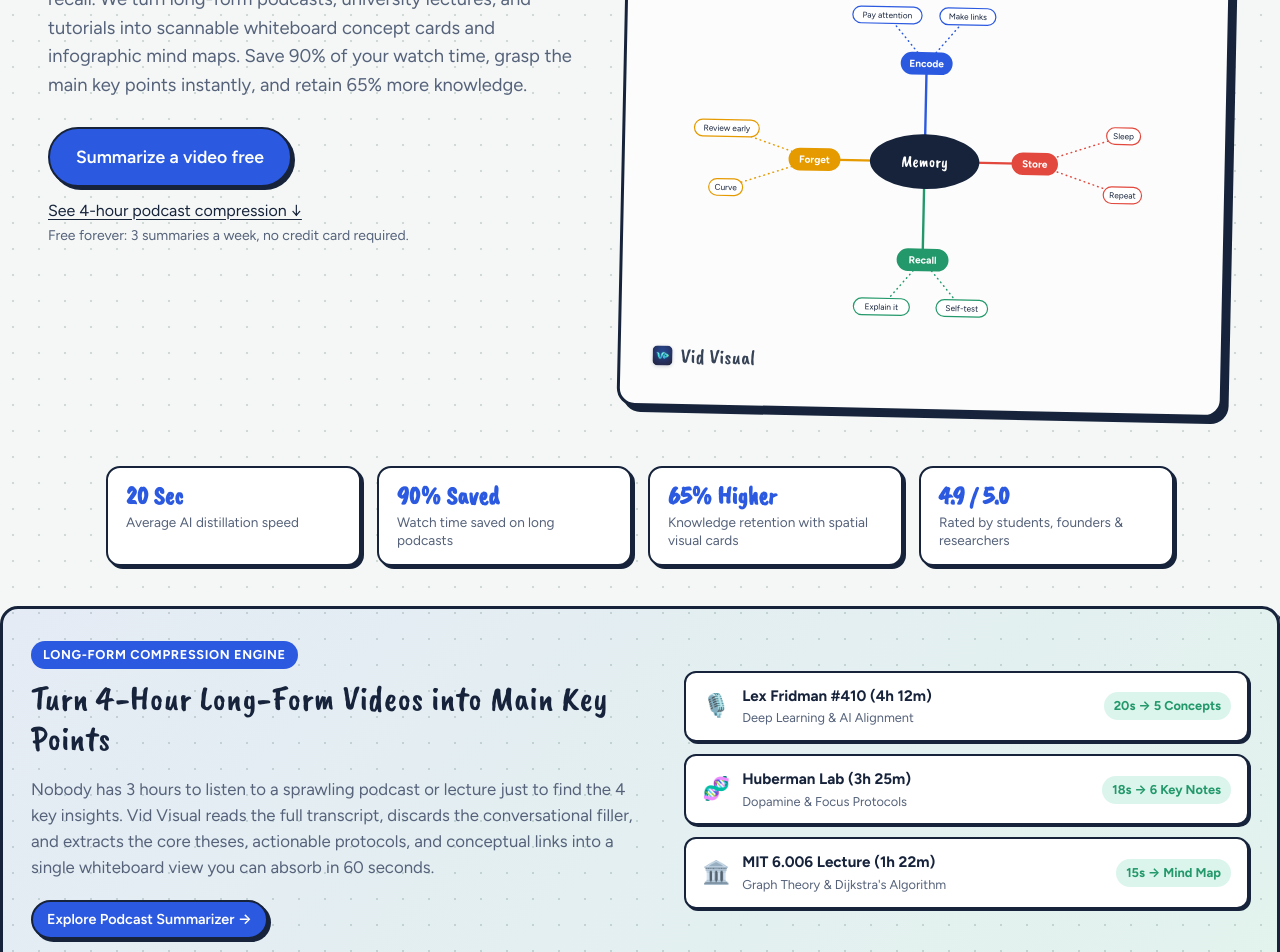
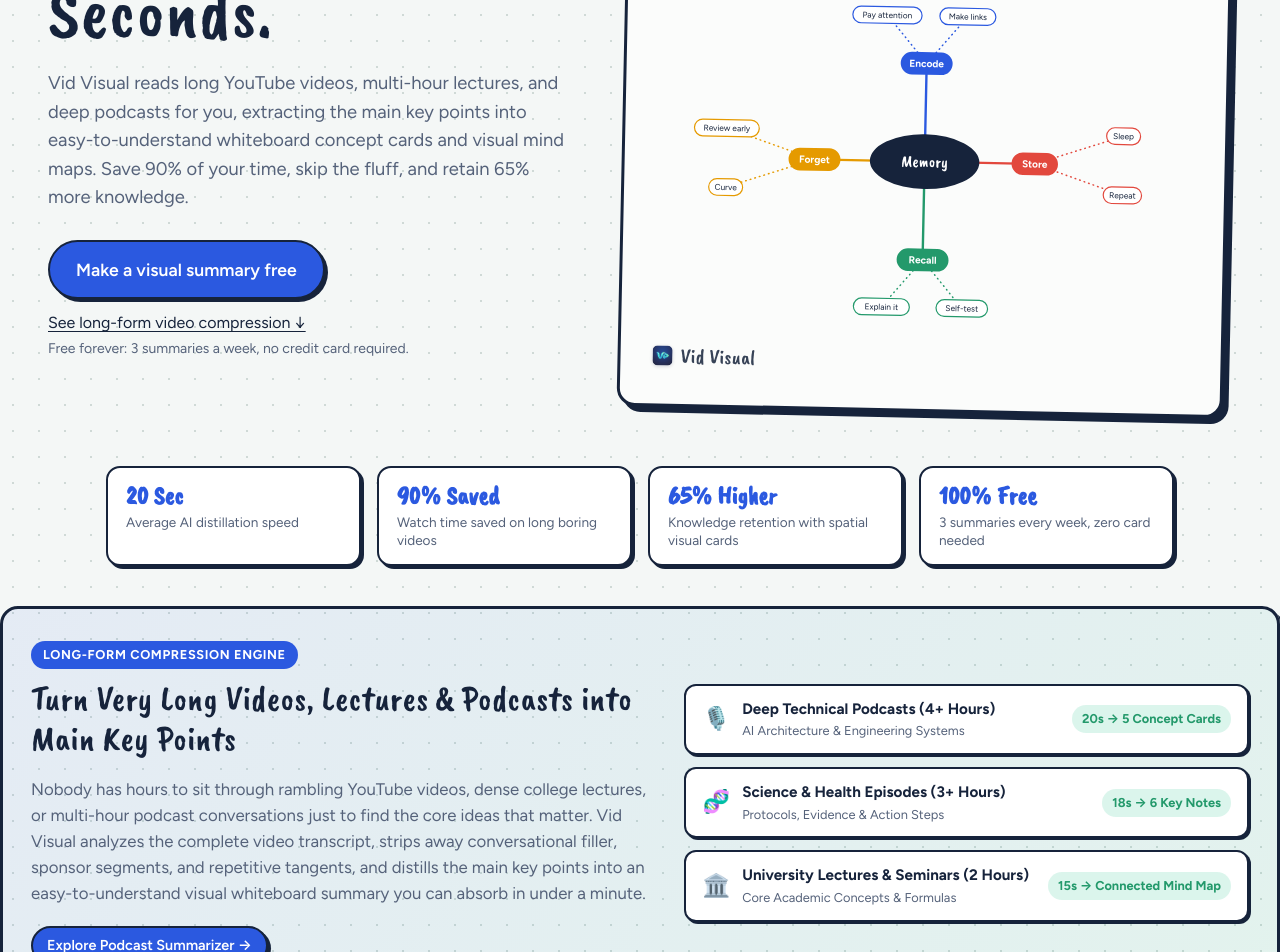
Before and after one commit to Alimalek092/Vidvisual.xyz, a Next.js app: page / in a window 1280 px wide. Shown: the part 700-1652 px from the top of the page. Built offline with nearby package versions, Linux system fonts and the light colour scheme.

Commit message:
fix(copy): refine hero headline for long boring videos and replace unverified 4.9 ratings across all pages

```diff
--- a/app/page.js
+++ b/app/page.js
@@ -82,21 +82,14 @@
   applicationCategory: 'EducationalApplication',
   operatingSystem: 'All Modern Web Browsers (Chrome, Safari, Firefox, Edge)',
   description:
-    'Vid Visual is a free AI YouTube video summarizer that turns long video transcripts, podcasts, and lectures into interactive whiteboard concept cards and visual mind maps in under 20 seconds.',
-  aggregateRating: {
-    '@type': 'AggregateRating',
-    ratingValue: '4.9',
-    ratingCount: '1420',
-    bestRating: '5',
-    worstRating: '1',
-  },
+    'Vid Visual is a free AI YouTube video summarizer that turns long boring YouTube videos, podcasts, and lectures into interactive whiteboard concept cards and visual mind maps in under 20 seconds.',
   featureList: [
     '20-second AI YouTube transcript summarization',
     'Interactive vector mind map generator',
     'Whiteboard concept cards breakdown',
     'High-resolution JPG, HD PNG, and PDF exports',
     'Multi-language caption support',
-    '4-hour podcast and lecture compression',
+    'Long-form video and podcast compression',
     'Personal private visual library',
   ],
   offers: Object.values(PLANS).map((p) => ({
@@ -130,19 +123,19 @@
       <header className="hero">
         <div className="hero-copy">
           <div className="hero-pill" style={{ display: 'inline-flex', alignItems: 'center', gap: '8px', padding: '6px 14px', borderRadius: '999px', background: 'rgba(43, 89, 224, 0.1)', color: 'var(--blue)', fontWeight: 700, fontSize: '0.85rem', marginBottom: '14px', border: '1.5px solid var(--blue)' }}>
-            <span>⚡ AI Video &amp; Podcast Compressor</span>
+            <span>⚡ AI Video &amp; Podcast Distiller</span>
             <span>·</span>
-            <span>Turn 4 Hours into 20s</span>
+            <span>Main Key Points in 20s</span>
           </div>
-          <h1 className="vv-hand">Turn 4-Hour Videos into Visual Notes in 20 Seconds.</h1>
+          <h1 className="vv-hand">Turn Long, Boring YouTube Videos into Beautiful Whiteboard Summaries in 20 Seconds.</h1>
           <p>
-            Vid Visual is the AI YouTube summarizer built for speed and recall. We turn long-form podcasts,
-            university lectures, and tutorials into scannable whiteboard concept cards and infographic mind maps.
-            Save 90% of your watch time, grasp the main key points instantly, and retain 65% more knowledge.
+            Vid Visual reads long YouTube videos, multi-hour lectures, and deep podcasts for you,
+            extracting the main key points into easy-to-understand whiteboard concept cards and visual mind maps.
+            Save 90% of your time, skip the fluff, and retain 65% more knowledge.
           </p>
           <div className="hero-cta">
-            <Link href="/register" className="btn btn-primary btn-lg">Summarize a video free</Link>
-            <a href="#podcast-showcase" className="link small">See 4-hour podcast compression &darr;</a>
+            <Link href="/register" className="btn btn-primary btn-lg">Make a visual summary free</Link>
+            <a href="#podcast-showcase" className="link small">See long-form video compression &darr;</a>
           </div>
           <span className="muted small">Free forever: 3 summaries a week, no credit card required.</span>
         </div>
@@ -159,27 +152,26 @@
         </div>
         <div className="stat-pill">
           <span className="stat-pill-num">90% Saved</span>
-          <span className="stat-pill-label">Watch time saved on long podcasts</span>
+          <span className="stat-pill-label">Watch time saved on long boring videos</span>
         </div>
         <div className="stat-pill">
           <span className="stat-pill-num">65% Higher</span>
           <span className="stat-pill-label">Knowledge retention with spatial visual cards</span>
         </div>
         <div className="stat-pill">
-          <span className="stat-pill-num">4.9 / 5.0</span>
-          <span className="stat-pill-label">Rated by students, founders &amp; researchers</span>
+          <span className="stat-pill-num">100% Free</span>
+          <span className="stat-pill-label">3 summaries every week, zero card needed</span>
         </div>
       </section>
 
-      {/* 4-Hour Podcast & Lecture Compression Showcase */}
-      <section id="podcast-showcase" className="podcast-showcase" aria-label="Podcast Compression Showcase">
+      {/* Long-Form Video & Lecture Compression Showcase */}
+      <section id="podcast-showcase" className="podcast-showcase" aria-label="Long-Form Video Compression Showcase">
         <div className="podcast-showcase-copy">
           <span className="answer-badge" style={{ marginBottom: '10px' }}>Long-Form Compression Engine</span>
-          <h2 className="vv-hand">Turn 4-Hour Long-Form Videos into Main Key Points</h2>
+          <h2 className="vv-hand">Turn Very Long Videos, Lectures &amp; Podcasts into Main Key Points</h2>
           <p>
-            Nobody has 3 hours to listen to a sprawling podcast or lecture just to find the 4 key insights.
-            Vid Visual reads the full transcript, discards the conversational filler, and extracts the core
-            theses, actionable protocols, and conceptual links into a single whiteboard view you can absorb in 60 seconds.
+            Nobody has hours to sit through rambling YouTube videos, dense college lectures, or multi-hour podcast conversations just to find the core ideas that matter.
+            Vid Visual analyzes the complete video transcript, strips away conversational filler, sponsor segments, and repetitive tangents, and distills the main key points into an easy-to-understand visual whiteboard summary you can absorb in under a minute.
           </p>
           <Link href="/youtube-podcast-summarizer" className="btn btn-primary btn-sm">Explore Podcast Summarizer &rarr;</Link>
         </div>
@@ -188,18 +180,18 @@
             <div className="podcast-timeline-left">
               <span className="podcast-timeline-icon">🎙️</span>
               <div>
-                <div className="podcast-timeline-title">Lex Fridman #410 (4h 12m)</div>
-                <div className="podcast-timeline-meta">Deep Learning &amp; AI Alignment</div>
+                <div className="podcast-timeline-title">Deep Technical Podcasts (4+ Hours)</div>
+                <div className="podcast-timeline-meta">AI Architecture &amp; Engineering Systems</div>
               </div>
             </div>
-            <span className="podcast-timeline-speed">20s &rarr; 5 Concepts</span>
+            <span className="podcast-timeline-speed">20s &rarr; 5 Concept Cards</span>
           </div>
           <div className="podcast-timeline-item">
             <div className="podcast-timeline-left">
               <span className="podcast-timeline-icon">🧬</span>
               <div>
-                <div className="podcast-timeline-title">Huberman Lab (3h 25m)</div>
-                <div className="podcast-timeline-meta">Dopamine &amp; Focus Protocols</div>
+                <div className="podcast-timeline-title">Science &amp; Health Episodes (3+ Hours)</div>
+                <div className="podcast-timeline-meta">Protocols, Evidence &amp; Action Steps</div>
               </div>
             </div>
             <span className="podcast-timeline-speed">18s &rarr; 6 Key Notes</span>
@@ -208,11 +200,11 @@
             <div className="podcast-timeline-left">
               <span className="podcast-timeline-icon">🏛️</span>
               <div>
-                <div className="podcast-timeline-title">MIT 6.006 Lecture (1h 22m)</div>
-                <div className="podcast-timeline-meta">Graph Theory &amp; Dijkstra's Algorithm</div>
+                <div className="podcast-timeline-title">University Lectures &amp; Seminars (2 Hours)</div>
+                <div className="podcast-timeline-meta">Core Academic Concepts &amp; Formulas</div>
               </div>
             </div>
-            <span className="podcast-timeline-speed">15s &rarr; Mind Map</span>
+            <span className="podcast-timeline-speed">15s &rarr; Connected Mind Map</span>
           </div>
         </div>
       </section>
--- a/app/video-to-infographic/page.js
+++ b/app/video-to-infographic/page.js
@@ -189,8 +189,8 @@
           <span className="stat-pill-label">Presentation-ready export formats</span>
         </div>
         <div className="stat-pill">
-          <span className="stat-pill-num">4.9 / 5.0</span>
-          <span className="stat-pill-label">Rated by marketers &amp; visual learners</span>
+          <span className="stat-pill-num">100% Free</span>
+          <span className="stat-pill-label">3 summaries/week with zero card needed</span>
         </div>
       </section>
 
--- a/app/whiteboard-summary/page.js
+++ b/app/whiteboard-summary/page.js
@@ -183,8 +183,8 @@
           <span className="stat-pill-label">Marker, Ocean, Forest, Sunset, Slate</span>
         </div>
         <div className="stat-pill">
-          <span className="stat-pill-num">4.9 / 5.0</span>
-          <span className="stat-pill-label">Loved by visual thinkers worldwide</span>
+          <span className="stat-pill-num">100% Free</span>
+          <span className="stat-pill-label">3 summaries/week with zero card needed</span>
         </div>
       </section>
 
--- a/app/youtube-lecture-summarizer/page.js
+++ b/app/youtube-lecture-summarizer/page.js
@@ -190,8 +190,8 @@
           <span className="stat-pill-label">3 summaries/week with zero card needed</span>
         </div>
         <div className="stat-pill">
-          <span className="stat-pill-num">4.9 / 5.0</span>
-          <span className="stat-pill-label">Trusted by students at top universities</span>
+          <span className="stat-pill-num">90% Saved</span>
+          <span className="stat-pill-label">Lecture review time saved before exams</span>
         </div>
       </section>
 
--- a/app/youtube-to-mind-map/page.js
+++ b/app/youtube-to-mind-map/page.js
@@ -194,8 +194,8 @@
           <span className="stat-pill-label">3 mind maps/week with zero card needed</span>
         </div>
         <div className="stat-pill">
-          <span className="stat-pill-num">4.9 / 5.0</span>
-          <span className="stat-pill-label">Rated by visual thinkers &amp; students</span>
+          <span className="stat-pill-num">90% Saved</span>
+          <span className="stat-pill-label">Watch time saved on long YouTube videos</span>
         </div>
       </section>
 
--- a/app/youtube-to-notes/page.js
+++ b/app/youtube-to-notes/page.js
@@ -190,8 +190,8 @@
           <span className="stat-pill-label">Exports to PDF for GoodNotes &amp; Notion</span>
         </div>
         <div className="stat-pill">
-          <span className="stat-pill-num">4.9 / 5.0</span>
-          <span className="stat-pill-label">Rated by college students &amp; researchers</span>
+          <span className="stat-pill-num">100% Free</span>
+          <span className="stat-pill-label">3 summaries/week with zero card needed</span>
         </div>
       </section>
 
```
Also changed, not shown: app/layout.js (+8 -15 lines), app/youtube-podcast-summarizer/page.js (+11 -11 lines).
